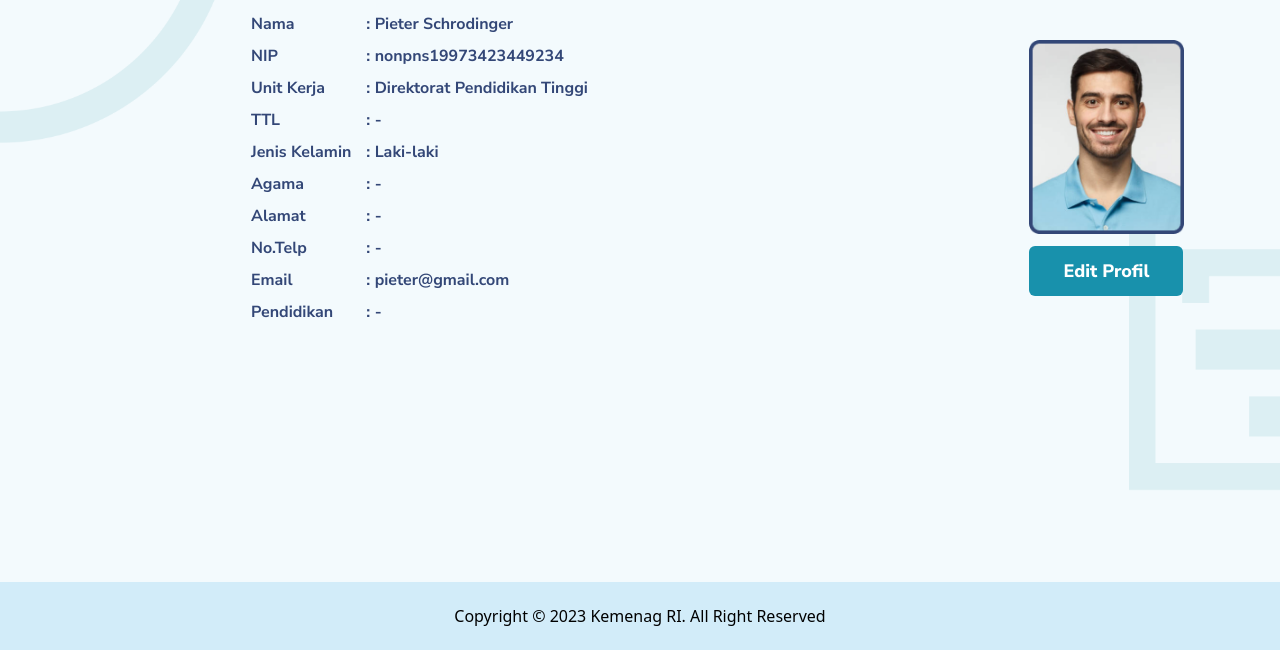
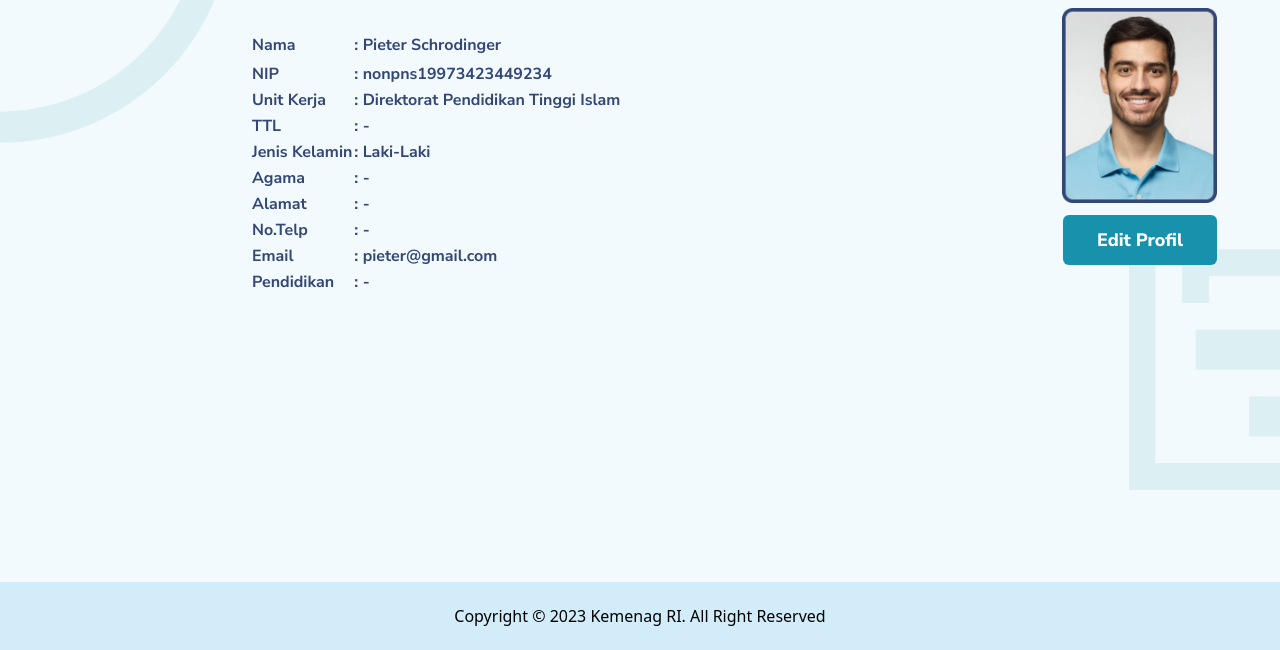
Before and after one commit to Magang-Kemenag/Slicing-PPNPN, a website: page src/profil.html in a window 1280 px wide. Shown: the part 150-800 px from the top of the page. Drawn offline with Linux system fonts and the light colour scheme.

Commit message:
restructure Home and Profile Page

```diff
--- a/src/profil.html
+++ b/src/profil.html
@@ -48,31 +48,51 @@
           <div class="font-extrabold text-4xl">Profil</div>
           <table class="mt-[15px] text-base font-semibold">
             <tr>
-              <th class="text-left leading-8">
-                Nama <br />
-                NIP <br />
-                Unit Kerja <br />
-                TTL <br />
-                Jenis Kelamin <br />
-                Agama <br />
-                Alamat <br />
-                No.Telp <br />
-                Email <br />
-                Pendidikan
+              <th>
+                <table class="text-left">
+                  <tr>
+                    <td class="pt-[25px]">Nama</td>
+                    <td class="pt-[25px]">: Pieter Schrodinger</td>
+                  </tr>
+                  <tr>
+                    <td class="pt-1">NIP</td>
+                    <td class="pt-1">: nonpns19973423449234</td>
+                  </tr>
+                  <tr class="pt-1">
+                    <td>Unit Kerja</td>
+                    <td>: Direktorat Pendidikan Tinggi Islam</td>
+                  </tr>
+                  <tr class="pt-1">
+                    <td>TTL</td>
+                    <td>: -</td>
+                  </tr>
+                  <tr class="pt-1">
+                    <td>Jenis Kelamin</td>
+                    <td>: Laki-Laki</td>
+                  </tr>
+                  <tr class="pt-1">
+                    <td>Agama</td>
+                    <td>: -</td>
+                  </tr>
+                  <tr class="pt-1">
+                    <td>Alamat</td>
+                    <td>: -</td>
+                  </tr>
+                  <tr class="pt-1">
+                    <td>No.Telp</td>
+                    <td>: -</td>
+                  </tr>
+                  <tr class="pt-1">
+                    <td>Email</td>
+                    <td>: pieter@gmail.com</td>
+                  </tr>
+                  <tr class="pt-1">
+                    <td>Pendidikan</td>
+                    <td>: -</td>
+                  </tr>
+                </table>
               </th>
-              <th class="text-left pl-[14px] leading-8">
-                : Pieter Schrodinger <br />
-                : nonpns19973423449234 <br />
-                : Direktorat Pendidikan Tinggi <br />
-                : - <br />
-                : Laki-laki <br />
-                : - <br />
-                : - <br />
-                : - <br />
-                : pieter@gmail.com <br />
-                : -
-              </th>
-              <th class="pl-[440px]">
+              <th class="pl-[440px] align-top">
                 <img
                   src="/src/assets/Images/stock-photo.png"
                   alt="foto-diri"
```
Also changed, not shown: src/home.html (+26 -14 lines), dist/output.css.
